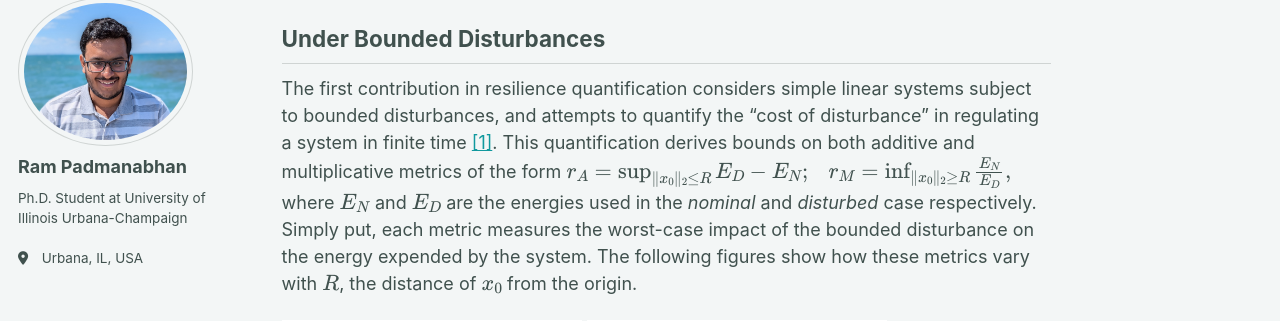
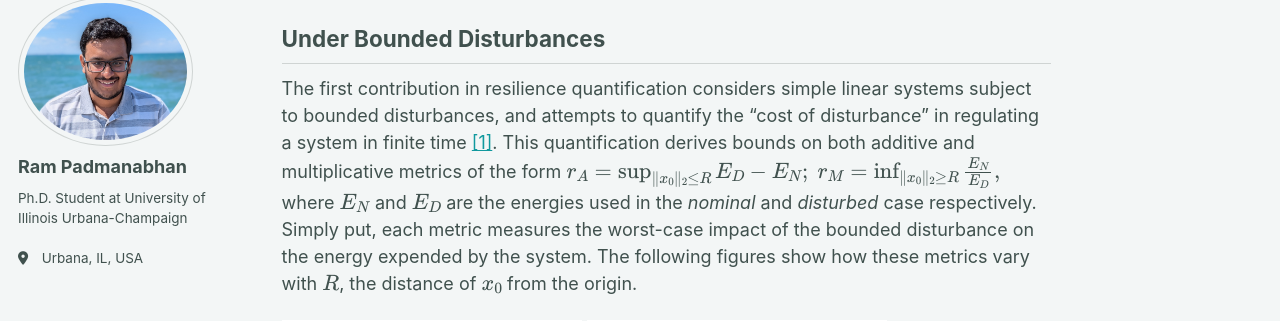
Before and after one commit to ram-p/ram-p.github.io, a Jekyll site: the page built from _pages/research.md, in a window 1280 px wide and 900 px high, scrolled down 612 px. Shown: the part 104-425 px from the top of the window. Built offline with Jekyll 4.4.1, drawn with Linux system fonts in a browser that asks for light colours; a script bundle is joined from its source files by our own code; library files that are not in the unit come from our copies.

```diff
--- a/_pages/research.md
+++ b/_pages/research.md
@@ -19,7 +19,7 @@ A significant portion of my research has been devoted to assigning quantitative
 
 The first contribution in resilience quantification considers simple linear systems subject to bounded disturbances, and attempts to quantify the "cost of disturbance" in regulating a system in finite time [[1]](#1). This quantification derives bounds on both additive and multiplicative metrics of the form
 $$
-r_A = \sup_{\|x_0\|_2 \leq R} E_D - E_N; ~~~ r_M = \inf_{\|x_0\|_2 \geq R} \frac{E_N}{E_D},
+r_A = \sup_{\|x_0\|_2 \leq R} E_D - E_N; ~ r_M = \inf_{\|x_0\|_2 \geq R} \frac{E_N}{E_D},
 $$
 where \\(E_N\\) and \\(E_D\\) are the energies used in the *nominal* and *disturbed* case respectively. Simply put, each metric measures the worst-case impact of the bounded disturbance on the energy expended by the system. The following figures show how these metrics vary with \\(R\\), the distance of \\(x_0\\) from the origin.
 
```
